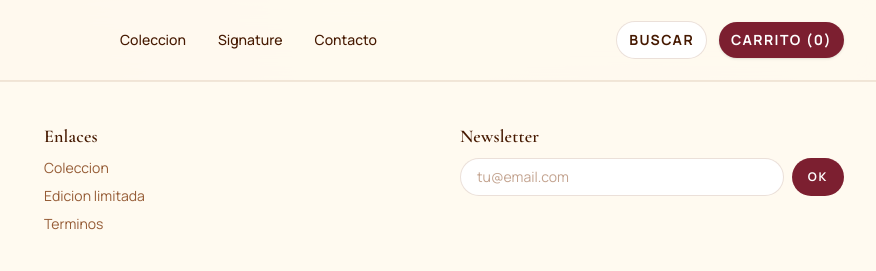
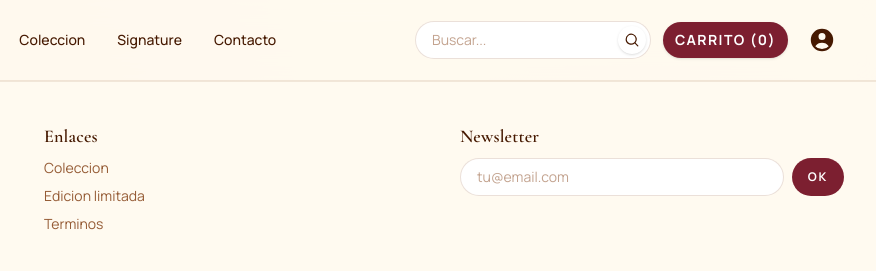
Before and after one commit to 4GeeksAcademy/aie-pt-3--ohlalacroiusant-storefour, a plain HTML site: page index.html in a window 1280 px wide. Shown: the top 271 px of the page, 404-1280 px from the left. Drawn offline with nearby package versions, Linux system fonts and the light colour scheme.

Commit message:
añadido el buscador y el menu de usuario en el navbar

```diff
--- a/index.html
+++ b/index.html
@@ -6,6 +6,7 @@
   <title>Ohlala Croisant Storefour | Home</title>
   <meta name="description" content="Pasteleria artesanal de lujo con croissants unicos y una experiencia elegante." />
   <script src="https://cdn.jsdelivr.net/npm/@tailwindcss/browser@4"></script>
+  <script defer src="https://cdn.jsdelivr.net/npm/alpinejs@3.x.x/dist/cdn.min.js"></script>
   <link rel="preconnect" href="https://fonts.googleapis.com" />
   <link rel="preconnect" href="https://fonts.gstatic.com" crossorigin />
   <link href="https://fonts.googleapis.com/css2?family=Cormorant+Garamond:wght@500;600;700&family=Manrope:wght@400;500;700&display=swap" rel="stylesheet" />
@@ -127,12 +128,33 @@
       </ul>
 
       <div class="flex items-center gap-2 sm:gap-3">
-        <button class="rounded-full border border-amber-900/15 bg-white px-3 py-2 text-xs font-semibold uppercase tracking-widest text-amber-950 transition hover:border-[color:var(--wine)] hover:text-[color:var(--wine)] sm:text-sm" aria-label="Buscar">
-          Buscar
-        </button>
+        <form class="hidden items-center rounded-full border border-amber-900/15 bg-white pr-1 focus-within:border-[color:var(--wine)] sm:flex" action="#" method="get">
+          <label for="search" class="sr-only">Buscar</label>
+          <input id="search" type="search" placeholder="Buscar..." class="w-full bg-transparent px-4 py-2 text-sm outline-none ring-0 placeholder:text-amber-900/45" />
+          <button type="submit" class="rounded-full bg-white p-1.5 text-amber-950 shadow-sm transition hover:text-[color:var(--wine)]" aria-label="Realizar búsqueda">
+            <svg xmlns="http://www.w3.org/2000/svg" viewBox="0 0 20 20" fill="currentColor" class="h-4 w-4">
+              <path fill-rule="evenodd" d="M9 3.5a5.5 5.5 0 1 0 0 11 5.5 5.5 0 0 0 0-11ZM2 9a7 7 0 1 1 12.452 4.391l3.328 3.329a.75.75 0 1 1-1.06 1.06l-3.329-3.328A7 7 0 0 1 2 9Z" clip-rule="evenodd" />
+            </svg>
+          </button>
+        </form>
         <button class="rounded-full bg-[color:var(--wine)] px-3 py-2 text-xs font-semibold uppercase tracking-widest text-white shadow-sm transition hover:bg-[#631727] sm:text-sm" aria-label="Abrir carrito">
           Carrito (0)
         </button>
+
+        <div x-data="{ open: false }" class="relative">
+          <button @click="open = !open" class="rounded-full p-2 text-amber-950 transition hover:text-[color:var(--wine)] hover:bg-amber-100/50" aria-label="Abrir menú de usuario" aria-haspopup="true" :aria-expanded="open">
+            <svg xmlns="http://www.w3.org/2000/svg" viewBox="0 0 20 20" fill="currentColor" class="h-7 w-7">
+              <path fill-rule="evenodd" d="M18 10a8 8 0 1 1-16 0 8 8 0 0 1 16 0Zm-5.5-2.5a2.5 2.5 0 1 1-5 0 2.5 2.5 0 0 1 5 0ZM10 12a5.99 5.99 0 0 0-4.793 2.39A6.483 6.483 0 0 0 10 16.5a6.483 6.483 0 0 0 4.793-2.11A5.99 5.99 0 0 0 10 12Z" clip-rule="evenodd" />
+            </svg>
+          </button>
+          <div x-show="open" @click.outside="open = false" x-transition:enter="transition ease-out duration-100" x-transition:enter-start="transform opacity-0 scale-95" x-transition:enter-end="transform opacity-100 scale-100" x-transition:leave="transition ease-in duration-75" x-transition:leave-start="transform opacity-100 scale-100" x-transition:leave-end="transform opacity-0 scale-95" class="absolute right-0 mt-2 w-48 origin-top-right rounded-md bg-white py-1 shadow-lg ring-1 ring-black ring-opacity-5 focus:outline-none" role="menu" aria-orientation="vertical" aria-labelledby="user-menu-button" style="display: none;">
+            <a href="#" class="block px-4 py-2 text-sm text-gray-700 hover:bg-gray-100" role="menuitem">Cuenta</a>
+            <a href="#" class="block px-4 py-2 text-sm text-gray-700 hover:bg-gray-100" role="menuitem">Pedidos</a>
+            <a href="#" class="block px-4 py-2 text-sm text-gray-700 hover:bg-gray-100" role="menuitem">Perfil</a>
+            <a href="#" class="block px-4 py-2 text-sm text-gray-700 hover:bg-gray-100" role="menuitem">Ajustes</a>
+            <a href="#" class="block px-4 py-2 text-sm text-gray-700 hover:bg-gray-100" role="menuitem">Cerrar sesión</a>
+          </div>
+        </div>
       </div>
     </nav>
   </header>
```
